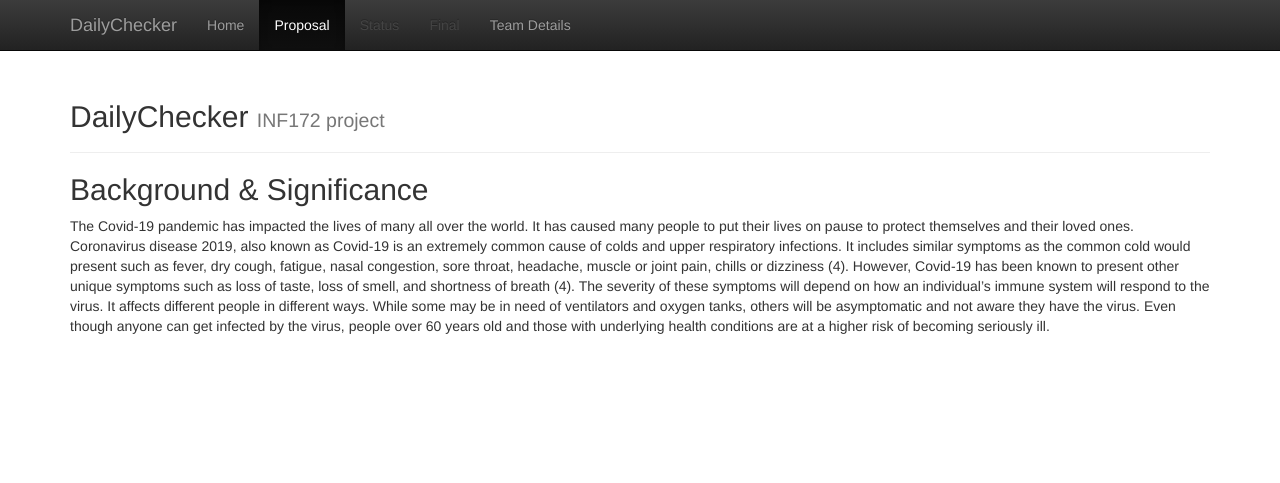
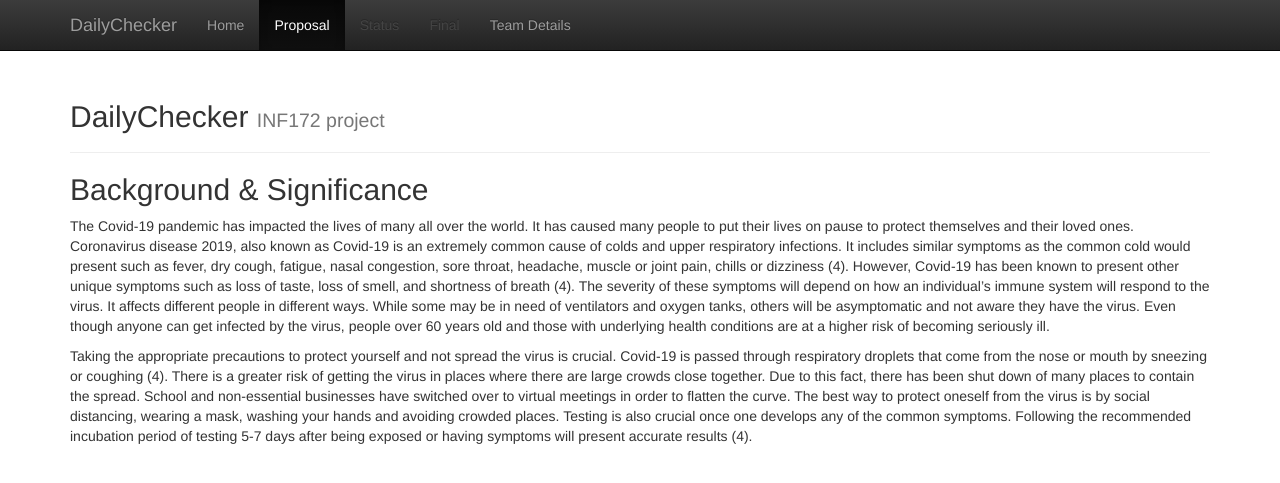
Before and after one commit to boring1234/dailychecker, a Jekyll site: the page built from docs/proposal.md, in a window 1280 px wide. Shown: the top 483 px of the page. Built offline with Jekyll 4.4.1, drawn with Linux system fonts in a browser that asks for light colours.

Commit message:
Update proposal.md

```diff
--- a/docs/proposal.md
+++ b/docs/proposal.md
@@ -5,3 +5,5 @@ title: Proposal
 
 ## Background & Significance
 The Covid-19 pandemic has impacted the lives of many all over the world. It has caused many people to put their lives on pause to protect themselves and their loved ones. Coronavirus disease 2019, also known as Covid-19 is an extremely common cause of colds and upper respiratory infections. It includes similar symptoms as the common cold would present such as fever, dry cough, fatigue, nasal congestion, sore throat, headache, muscle or joint pain, chills or dizziness (4). However, Covid-19 has been known to present other unique symptoms such as loss of taste, loss of smell, and shortness of breath (4). The severity of these symptoms will depend on how an individual's immune system will respond to the virus. It affects different people in different ways. While some may be in need of ventilators and oxygen tanks, others will be asymptomatic and not aware they have the virus. Even though anyone can get infected by the virus, people over 60 years old and those with underlying health conditions are at a higher risk of becoming seriously ill.
+
+Taking the appropriate precautions to protect yourself and not spread the virus is crucial. Covid-19 is passed through respiratory droplets that come from the nose or mouth by sneezing or coughing (4). There is a greater risk of getting the virus in places where there are large crowds close together. Due to this fact, there has been shut down of many places to contain the spread. School and non-essential businesses have switched over to virtual meetings in order to flatten the curve. The best way to protect oneself from the virus is by social distancing, wearing a mask, washing your hands and avoiding crowded places. Testing is also crucial once one develops any of the common symptoms. Following the recommended incubation period of testing 5-7 days after being exposed or having symptoms will present accurate results (4).
```
